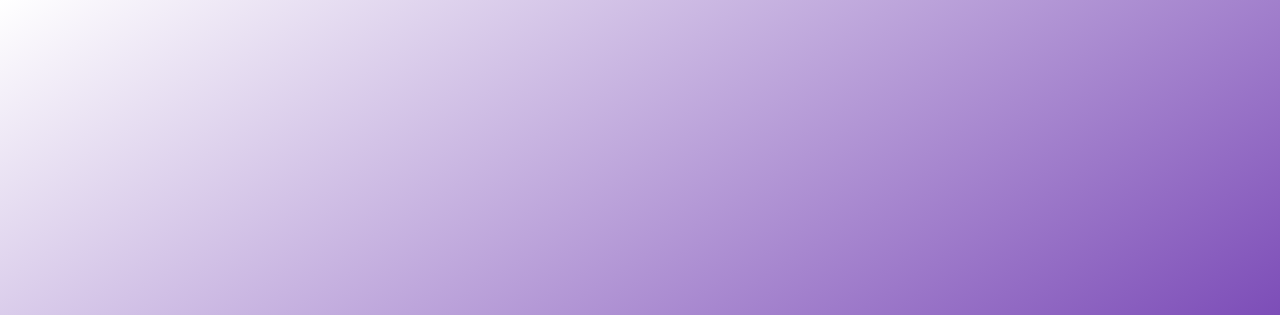
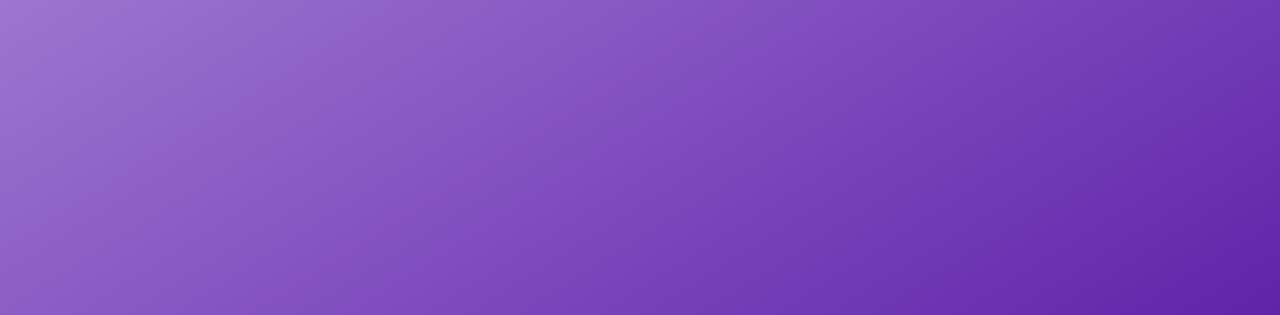
Before and after one commit to austinkden/flyden-vsc, a plain HTML site: page index.html in a window 1280 px wide. Shown: the top 315 px of the page. Drawn offline with Linux system fonts and the light colour scheme.

Commit message:
Update the background gradient so the search border pops out more

```diff
--- a/style.css
+++ b/style.css
@@ -20,7 +20,7 @@ html, body {
 }
 
 body {
-   background: linear-gradient(to bottom right, white, #440099);
+   background: linear-gradient(to bottom right, #9e75d1, #440099);
    min-height: 100svh;
    min-width: 100vw;
 }
```
